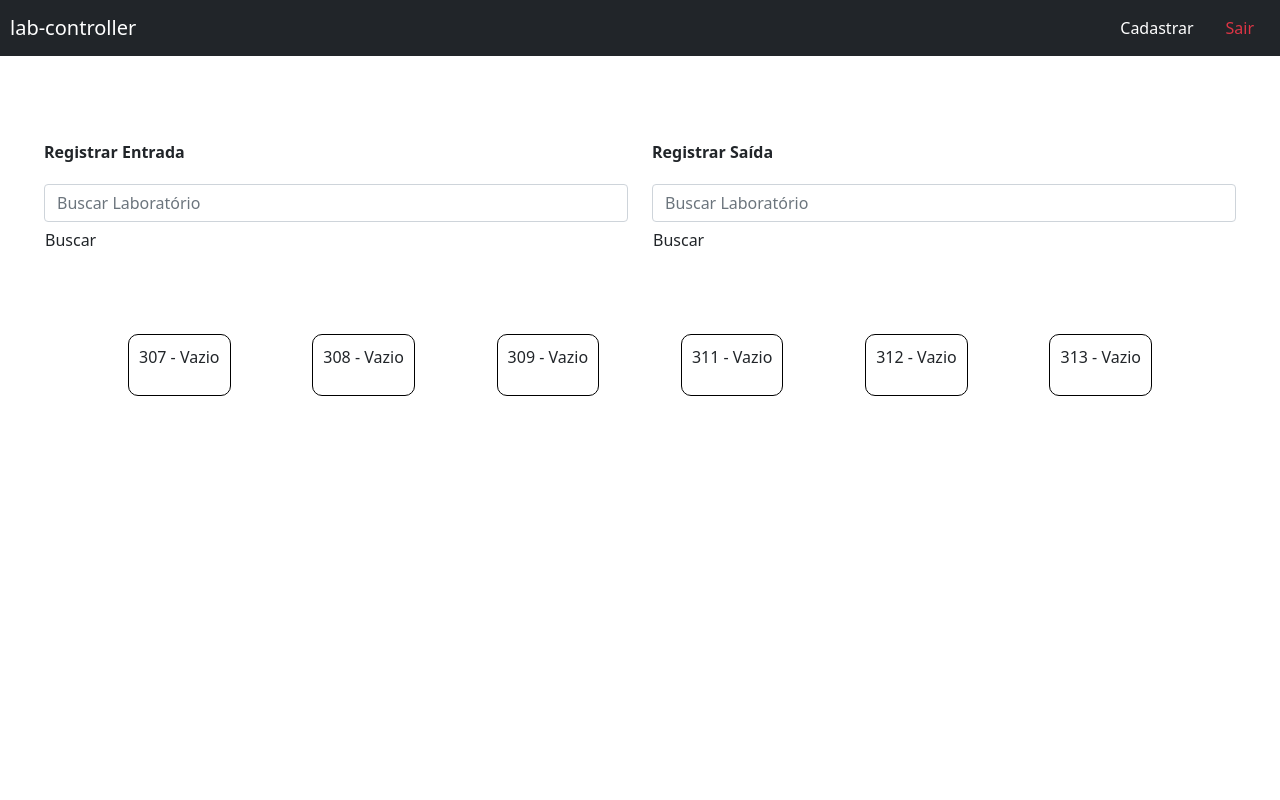
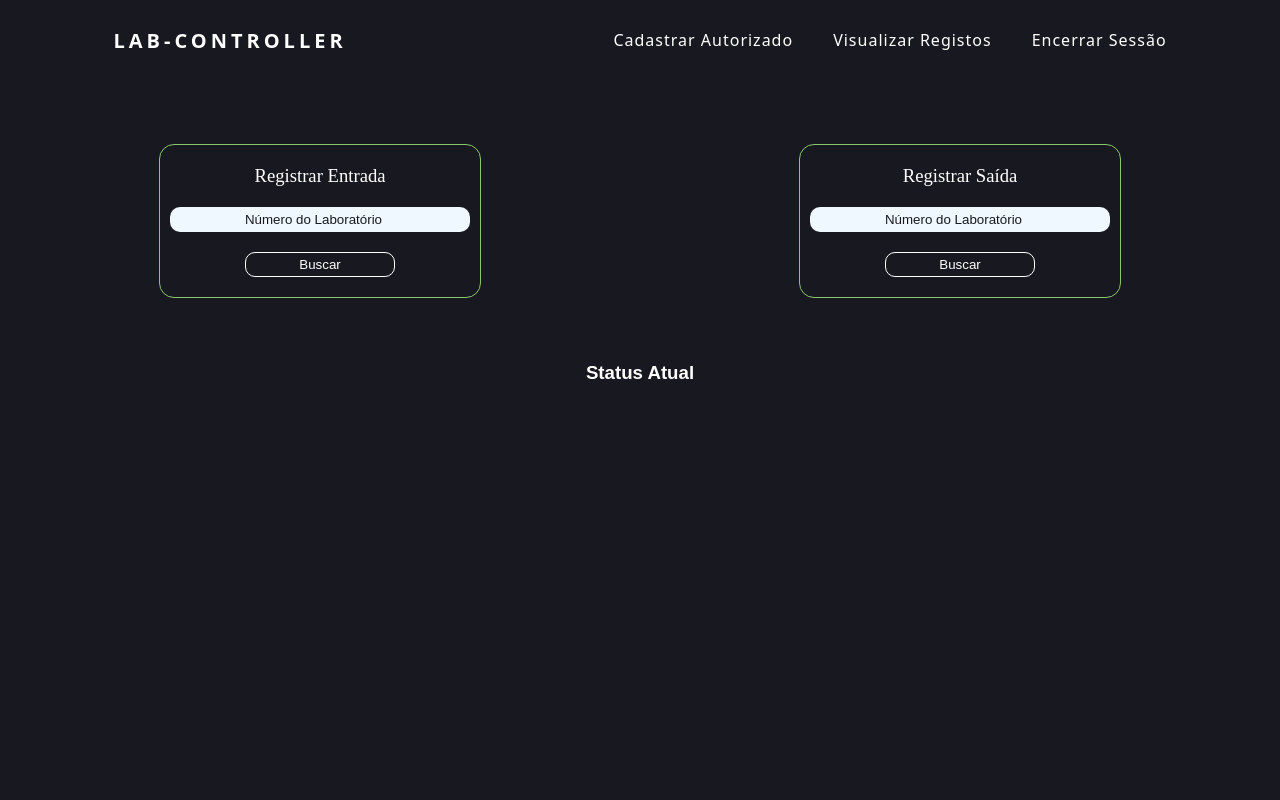
Before and after one commit to WalterJonas/lab-controller, a PHP site: page /view/conciergeInitial.php in a window 1280 px wide. Run offline with PHP 8.4, Linux system fonts and the light colour scheme; the visitor is signed in with stand-in values (Sample User, id 1); data comes from the database, SQL or seed files in the repository.

Commit message:
:lipstick: feat: Tela Home responsiva

```diff
--- a/index.php
+++ b/index.php
@@ -6,7 +6,6 @@
     <meta name="viewport" content="width=device-width, initial-scale=1.0">
     <title>login</title>
 
-    <link href="https://cdn.jsdelivr.net/npm/bootstrap@5.0.2/dist/css/bootstrap.min.css" rel="stylesheet" integrity="sha384-EVSTQN3/azprG1Anm3QDgpJLIm9Nao0Yz1ztcQTwFspd3yD65VohhpuuCOmLASjC" crossorigin="anonymous">
     <link rel="stylesheet" href="./view/style/login.css">
 
 </head>
--- a/model/classes/Status.php
+++ b/model/classes/Status.php
@@ -12,12 +12,20 @@
         $sql->execute();
         if($sql->rowCount()>0)
         {
-            $tableInput = "<div class='d-flex justify-content-between pai'>";
+            $tableInput = "<h3>Status Atual</h3><div class='flex-grid'>";
 			while(list($lab, $situacao)=$sql->fetch())
 			{
-            	$tableInput.="
-					<div class='filho'><p>$lab - $situacao </p></div>
-		       ";
+				if($situacao == "Aberto"){
+					$tableInput.="
+					<div class='filho'><p>Sala: $lab</p>
+					<img src='./img/escudo.png' alt='aberto'></div>
+		       		";
+				}else if($situacao == "Fechado"){
+					$tableInput.="
+					<div class='filho'><p>Sala: $lab</p>
+					<img src='./img/fechadas.png' alt='aberto'></div>
+		       		";
+				}
 			}
 			$tableInput.="</div>";
             if($tableInput!="")
--- a/view/checkin.php
+++ b/view/checkin.php
@@ -6,7 +6,6 @@
     <meta name="viewport" content="width=device-width, initial-scale=1.0">
     <title>Registrar Entrada</title>
 
-    <link href="https://cdn.jsdelivr.net/npm/bootstrap@5.0.2/dist/css/bootstrap.min.css" rel="stylesheet" integrity="sha384-EVSTQN3/azprG1Anm3QDgpJLIm9Nao0Yz1ztcQTwFspd3yD65VohhpuuCOmLASjC" crossorigin="anonymous">
 
     <style>
         body{
--- a/view/checkout.php
+++ b/view/checkout.php
@@ -6,7 +6,6 @@
     <meta name="viewport" content="width=device-width, initial-scale=1.0">
     <title>Registrar Saída</title>
 
-    <link href="https://cdn.jsdelivr.net/npm/bootstrap@5.0.2/dist/css/bootstrap.min.css" rel="stylesheet" integrity="sha384-EVSTQN3/azprG1Anm3QDgpJLIm9Nao0Yz1ztcQTwFspd3yD65VohhpuuCOmLASjC" crossorigin="anonymous">
 
     <style>
         body{
--- a/view/conciergeInitial.php
+++ b/view/conciergeInitial.php
@@ -6,96 +6,42 @@
     <meta name="viewport" content="width=device-width, initial-scale=1.0">
     <title>Home Page</title>
 
-    <link href="https://cdn.jsdelivr.net/npm/bootstrap@5.0.2/dist/css/bootstrap.min.css" rel="stylesheet" integrity="sha384-EVSTQN3/azprG1Anm3QDgpJLIm9Nao0Yz1ztcQTwFspd3yD65VohhpuuCOmLASjC" crossorigin="anonymous">
-
-    <style>
-        nav{
-            color: white;
-            background-color: #34A553;
-            padding: 10px;
-            margin-bottom: 5%;
-        }
-
-        nav a{
-            color: white;
-        }
-
-        form{
-            padding: 20px;
-            width: 90%;
-            font-weight: 600;
-            margin-bottom: 5%;
-        }
-
-        form label{
-            padding-bottom: 20px;
-        }
-
-        .registrer_row{
-            width: 95vw;
-            margin: auto;
-        }
-
-        .btn{
-            width: auto;
-            height: auto;
-            padding: 0;
-            margin-top: 5px;
-        }
-
-        .btn:hover{
-            transition: 1s;
-            border: 1px solid black;
-            padding: 0;
-        }
-
-        .pai{
-            margin: auto;
-            width: 80%;
-        }
-
-        .filho{
-            border: 1px solid black;
-            padding: 10px;
-            border-radius: 10px;
-            cursor: pointer;
-        }
-
-        .filho:hover{
-            -ms-transform: scale(1.3);
-            transform: scale(1.3);
-            transition: 1s;
-        }
-
-
-
-    </style>
+    <link rel="stylesheet" href="./style/home.css">
 
 </head>
 <body>
-    <nav class="navbar navbar-dark bg-dark">
-        <a href="conciergeInitial.php" class="navbar-brand">lab-controller</a>
-        <ul class="nav justify-content-end">
-            <li class="nav-item">
-                <a class="nav-link active text-white" href="registerAuthorized.php">Cadastrar</a>
-            </li>
-            <li>
-                <a class="nav-link text-danger" href="../model/logout.php">Sair</a>
-            </li>
-        </ul>
-    </nav>
+    <header>
+        <nav>
+            <a class="logo" href="/">Lab-Controller</a>
+            <div class="mobile-menu">
+                <div class="line1"></div>
+                <div class="line2"></div>
+                <div class="line3"></div>
+            </div>
+            <ul class="nav-list">
+                <li><a href="#">Cadastrar Autorizado</a></li>
+                <li><a href="#">Visualizar Registos</a></li>
+                <li><a href="#">Encerrar Sessão</a></li>
+            </ul>
+        </nav>
+    </header>
 
-    <div class="row registrer_row">
-        <form class="col" action="checkin.php" method="post">
+    <main>
+    <div class="container-register">
+        <form class="register" action="checkin.php" method="post">
             <label>Registrar Entrada</label>
-            <input type="search" class="form-control" placeholder="Buscar Laboratório" name="lab" required>
-            <input type="submit" class="btn" name="labSearchforint" value="Buscar" >
+            <div class="button">
+                <input type="search" placeholder="Número do Laboratório" name="lab" required>
+                <button type="submit" name="labSearchforint">Buscar</button>
+            </div>
         </form>
 
-        <form class="col" action="checkout.php" method="post">
+        <form class="register" action="checkout.php" method="post">
             <label>Registrar Saída</label>
-            <input type="search" class="form-control" placeholder="Buscar Laboratório" name="lab" required>
-            <input type="submit" class="btn" name="labSearchforout" value="Buscar" >
+            <div class="button">
+                <input type="search"  placeholder="Número do Laboratório" name="lab" required>
+                <button type="submit" name="labSearchforout">Buscar</button>
+            </div>
         </form>
     </div>
     <?php
@@ -119,5 +65,8 @@
         }
     ?>
 
+    </main>
+
+    <script src="./JS/mobile-navbar.js"></script>
 </body>
 </html>
--- a/view/registerAuthorized.php
+++ b/view/registerAuthorized.php
@@ -16,7 +16,6 @@
     <title>Cadastro de pessoa autorizada</title>
 
     <link rel="stylesheet" href="./style/style.css">
-    <link href="https://cdn.jsdelivr.net/npm/bootstrap@5.0.2/dist/css/bootstrap.min.css" rel="stylesheet" integrity="sha384-EVSTQN3/azprG1Anm3QDgpJLIm9Nao0Yz1ztcQTwFspd3yD65VohhpuuCOmLASjC" crossorigin="anonymous">
 
     <style>
         form{
--- /dev/null
+++ b/view/style/home.css
@@ -0,0 +1,258 @@
+* {
+    margin: 0;
+    padding: 0;
+  }
+
+  a {
+    color: #fff;
+    text-decoration: none;
+    transition: 0.3s;
+  }
+
+  a:hover {
+    opacity: 0.7;
+  }
+
+  .logo {
+    font-size: 20px;
+    text-transform: uppercase;
+    letter-spacing: 4px;
+    font-weight: 600;
+  }
+
+  nav {
+    display: flex;
+    width: 100vw;
+    justify-content: space-around;
+    align-items: center;
+    font-family: system-ui, -apple-system, Helvetica, Arial, sans-serif;
+    background: #181920;
+    height: 10vh;
+  }
+
+  .nav-list {
+    list-style: none;
+    display: flex;
+  }
+
+  .nav-list li {
+    letter-spacing: 1px;
+    margin-left: 40px;
+  }
+
+  .mobile-menu {
+    display: none;
+    cursor: pointer;
+  }
+
+  .mobile-menu div {
+    width: 24px;
+    height: 2px;
+    background: #fff;
+    margin: 5px;
+    transition: 0.3s;
+  }
+
+  @media (max-width: 999px) {
+    body {
+      overflow-x: hidden;
+      box-sizing: border-box;
+    }
+
+    .logo {
+        font-size: 15px;
+        text-transform: uppercase;
+        letter-spacing: 4px;
+      }
+
+
+    .nav-list {
+      position: absolute;
+      top: 10vh;
+      right: 0;
+      width: 50%;
+      height: 50%;
+      border-bottom-left-radius: 15px;
+      background: #181920;
+      flex-direction: column;
+      align-items: center;
+      justify-content: space-around;
+      transform: translateX(100%);
+      transition: transform 0.3s ease-in;
+    }
+    .nav-list li {
+      margin-left: 0;
+      opacity: 0;
+    }
+    .mobile-menu {
+      display: block;
+    }
+  }
+
+  .nav-list.active {
+    transform: translateX(0);
+  }
+
+  @keyframes navLinkFade {
+    from {
+      opacity: 0;
+      transform: translateX(50px);
+    }
+    to {
+      opacity: 1;
+      transform: translateX(0);
+    }
+  }
+
+  .mobile-menu.active .line1 {
+    transform: rotate(-45deg) translate(-3.5px, 3.5px);
+  }
+
+  .mobile-menu.active .line2 {
+    opacity: 0;
+  }
+
+  .mobile-menu.active .line3 {
+    transform: rotate(45deg) translate(-5px, -7px);
+  }
+
+  /*Tela Principal*/
+
+main{
+  height: 90vh;
+  background-color: #181920;
+  min-width: 400px;
+}
+
+.container-register{
+  width: 100%;
+  display: flex;
+  justify-content: center;
+  justify-content: space-around;
+  padding-top: 5%;
+}
+
+.register label{
+  margin: 10px 0px 10px 0;
+  color: #fff;
+  font-size: 14pt;
+  font-weight: 500;
+}
+
+.button{
+  width: 100%;
+  display: flex;
+  flex-direction: column;
+}
+
+.button input{
+  width: 100%;
+  border-radius: 10px;
+  background-color: aliceblue;
+  border: none;
+  text-align: center;
+  padding: 5px;
+  margin: 10px auto;
+}
+
+.button button{
+  width: 50%;
+  margin: 10px auto;
+  background-color: #181920;
+  border: 1px solid #fff;
+  color: #fff;
+  padding: 4px 0;
+  border-radius: 10px;
+}
+
+.button input::placeholder{
+  color: #181920;
+}
+
+.register{
+  width: 35%;
+  max-width: 300px;
+  display: flex;
+  margin: 0 5px;
+  flex-direction: column;
+  justify-content: center;
+  align-items: center;
+  border: 1px solid #89C76C;
+  border-radius: 15px;
+  padding: 10px;
+}
+
+/*Grid*/
+.flex-grid{
+  padding: 5% 0;
+  height: auto;
+  display: flex;
+  flex-direction: row;
+  justify-content: space-between;
+  flex-wrap: wrap;
+  background-color: #181920;
+}
+
+@media screen and (max-width: 540px) {
+  .container-register{
+    width: 100vw;
+    display: flex;
+    justify-content: center;
+    align-items: center;
+    flex-direction: column;
+  }
+
+  .register{
+    width: 215px;
+    display: flex;
+    margin: 15px;
+    flex-direction: column;
+    justify-content: center;
+    align-items: center;
+    border: 1px solid #fff;
+    border-radius: 15px;
+    padding: 0 10px;
+  }
+
+  .flex-grid{
+    justify-content: space-evenly;
+  }
+
+}
+
+
+.filho{
+  height: 150px;
+  width: 150px;
+  margin: 10px;
+  box-sizing: border-box;
+  border: 2px solid #fff;
+  border-bottom-left-radius: 10px;
+  border-top-right-radius: 10px;
+  display: flex;
+  flex-direction: column;
+  justify-content: center;
+  align-items: center;
+}
+
+.filho p{
+  text-align: center;
+  font-size: 16pt;
+  font-weight: 500;
+  margin: 0 0 0 15px;
+  color: #fff;
+}
+
+h3{
+  font-size: 14pt;
+  font-family: Arial, Helvetica, sans-serif;
+  padding-top:  5%;
+  text-align: center;
+  color: #fff;
+}
+
+img{
+  margin: 5px 0;
+  width: 64px;
+  height: 64px;
+}
--- a/view/viewRecords.php
+++ b/view/viewRecords.php
@@ -15,7 +15,6 @@
     <meta name="viewport" content="width=device-width, initial-scale=1.0">
     <title>Visualizar registros</title>
 
-    <link href="https://cdn.jsdelivr.net/npm/bootstrap@5.0.2/dist/css/bootstrap.min.css" rel="stylesheet" integrity="sha384-EVSTQN3/azprG1Anm3QDgpJLIm9Nao0Yz1ztcQTwFspd3yD65VohhpuuCOmLASjC" crossorigin="anonymous">
 
     <style>
         body{
```
Also changed, not shown: view/JS/mobile-navbar.js (added, +44 -0 lines), view/img/escudo.png (added), view/img/fechadas.png (added), view/img/lupa-de-pesquisa.png (added).
